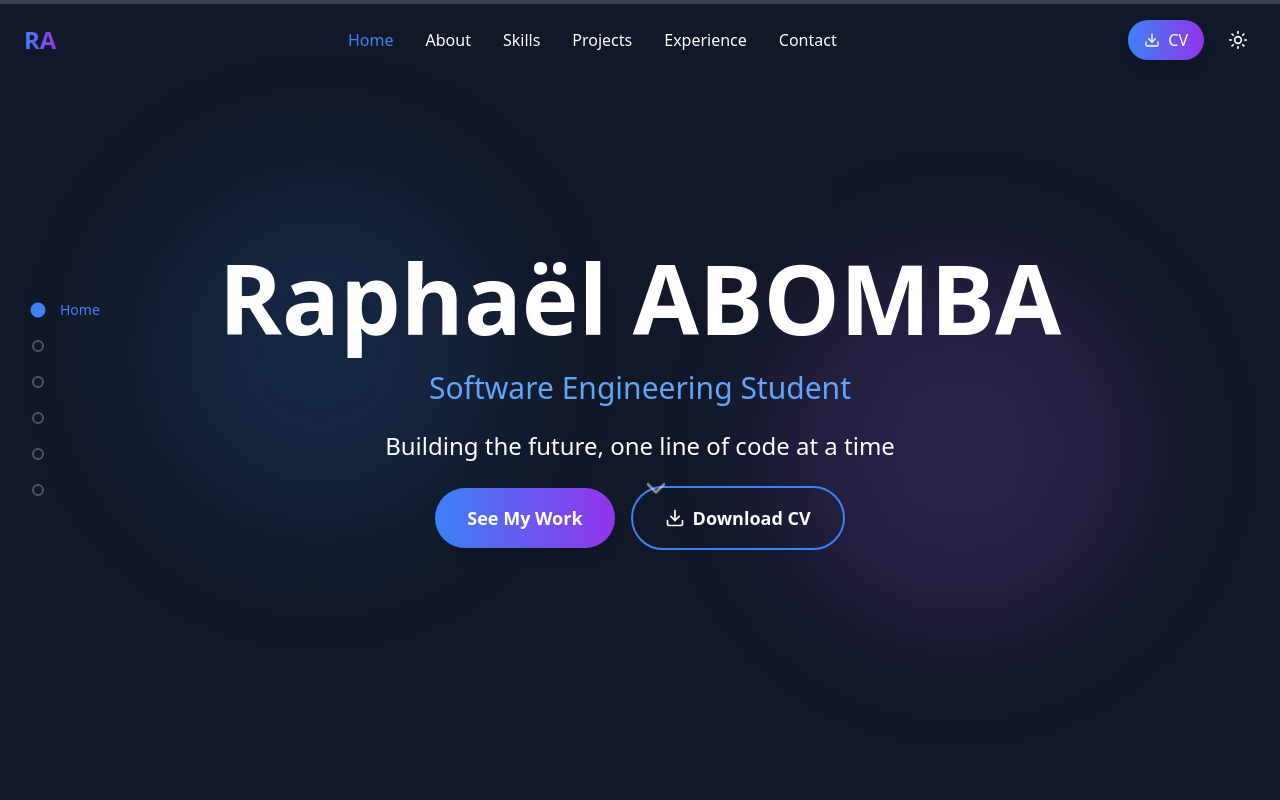
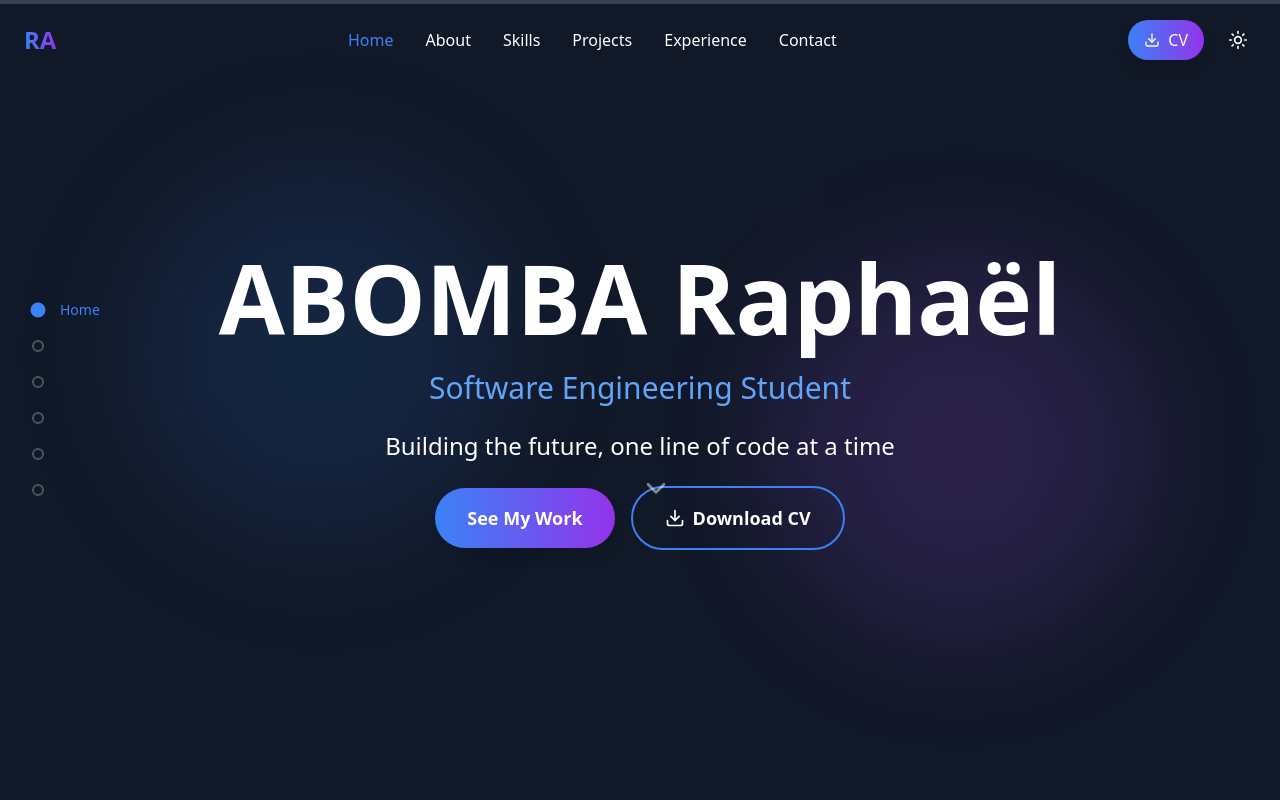
Before and after one commit to BryanSeidy/BryanSeidy_Portofolio, a Next.js app: page / in a window 1280 px wide. Shown: the top 800 px of the page. Built offline with nearby package versions, Linux system fonts and the light colour scheme.

Commit message:
Update name formatting in Portfolio component and adjust copyright notice

```diff
--- a/components/Portfolio.jsx
+++ b/components/Portfolio.jsx
@@ -53,7 +53,7 @@ const Portfolio = () => {
   // Données du portfolio basées sur le CV
   const portfolioData = {
     hero: {
-      name: "Raphaël ABOMBA",
+      name: "ABOMBA Raphaël",
       title: "Software Engineering Student",
       tagline: "Building the future, one line of code at a time",
       description: "Passionate developer specializing in web development and data science"
@@ -560,7 +560,7 @@ const Portfolio = () => {
         <div className="max-w-6xl mx-auto px-6">
           <div className="flex flex-col md:flex-row items-center justify-between">
             <p className="opacity-60 mb-4 md:mb-0">
-              © 2024 Raphaël ABOMBA. All rights reserved.
+              © 2024 ABOMBA Raphaël. All rights reserved.
             </p>
             <a
               href="#home"
```
